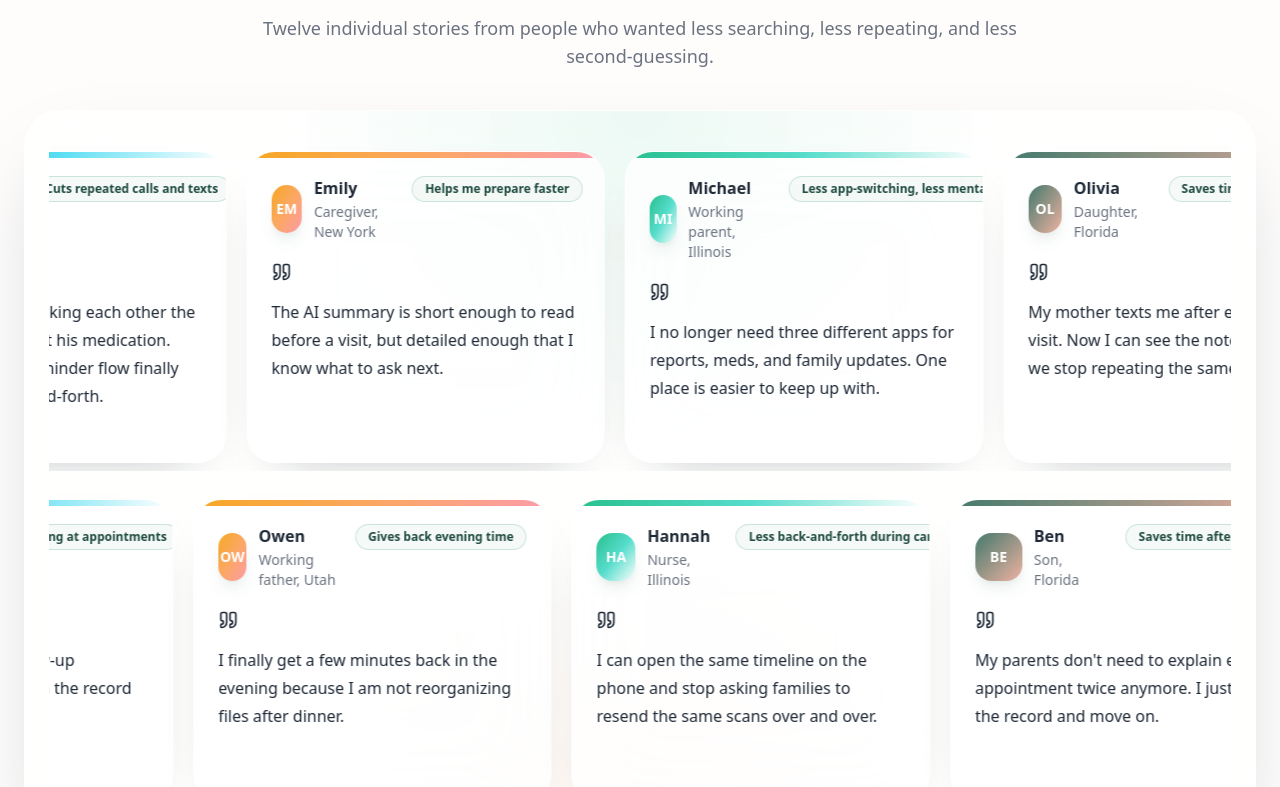
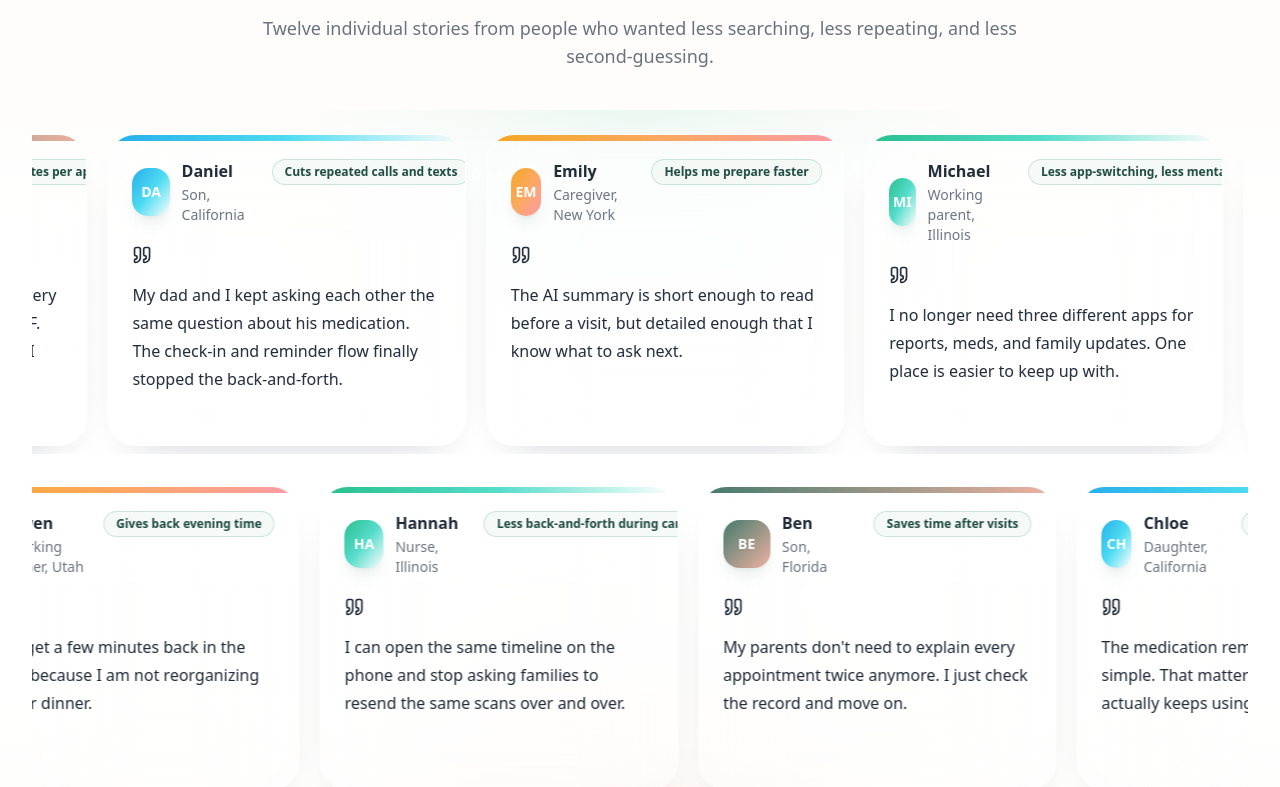
Before and after one commit to DevEloLin/kinmate-site, a Next.js app: page /en in a window 1280 px wide. Shown: the part 1253-2040 px from the top of the page. Built offline with nearby package versions, Linux system fonts and the light colour scheme.

Commit message:
feat: slow down marquee testimonials

```diff
--- a/app/[locale]/page.tsx
+++ b/app/[locale]/page.tsx
@@ -108,7 +108,8 @@ export default async function Home({
       </section>
 
       {/* ───────────────── 真实用户声音 ───────────────── */}
-      <Section className="border-t border-ink-100 bg-white/80">
+      <section className="border-t border-ink-100 bg-white/80 py-16 sm:py-20 lg:py-24">
+        <div className="mx-auto max-w-7xl px-6">
           <Reveal>
             <SectionHeading
               eyebrow={t('testimonials.eyebrow')}
@@ -117,10 +118,11 @@ export default async function Home({
               center
             />
           </Reveal>
+        </div>
         <Reveal className="mt-10">
           <TestimonialsMarquee items={testimonials} />
         </Reveal>
-      </Section>
+      </section>
 
       {/* ───────────────── 痛点 → 方案 ───────────────── */}
       <Section className="border-t border-ink-100 bg-cream/30">
--- a/components/testimonials-marquee.tsx
+++ b/components/testimonials-marquee.tsx
@@ -1,5 +1,6 @@
 'use client'
 
+import { useMemo, useState } from 'react'
 import { Quote } from 'lucide-react'
 import clsx from 'clsx'
 
@@ -27,7 +28,7 @@ function TestimonialCard({
   compact?: boolean
 }) {
   return (
-    <article className="group relative w-[clamp(18rem,28vw,24rem)] shrink-0 overflow-hidden rounded-[28px] border border-white/70 bg-white/80 p-5 shadow-[0_22px_50px_-34px_rgba(15,23,42,0.35)] backdrop-blur-2xl transition-all duration-300 hover:-translate-y-1 hover:shadow-[0_30px_60px_-34px_rgba(15,23,42,0.4)] sm:p-6">
+    <article className="group relative w-[clamp(18rem,28vw,24rem)] shrink-0 overflow-hidden rounded-[28px] border border-white/70 bg-white/82 p-5 shadow-[0_18px_40px_-28px_rgba(15,23,42,0.30)] backdrop-blur-2xl transition-all duration-300 hover:-translate-y-1 hover:shadow-[0_26px_50px_-28px_rgba(15,23,42,0.35)] sm:p-6">
       <div className={`absolute inset-x-0 top-0 h-1.5 bg-gradient-to-r ${accent}`} aria-hidden />
       <div className="absolute -right-10 -top-10 h-28 w-28 rounded-full bg-brand-50/70 blur-3xl opacity-0 transition-opacity duration-300 group-hover:opacity-100" aria-hidden />
 
@@ -68,8 +69,9 @@ export function TestimonialsMarquee({ items }: { items: TestimonialItem[] }) {
   if (!items.length) return null
 
   const half = Math.ceil(items.length / 2)
-  const topLane = items.slice(0, half)
-  const bottomLane = items.slice(half)
+  const topLane = useMemo(() => items.slice(0, half), [items, half])
+  const bottomLane = useMemo(() => items.slice(half), [items, half])
+  const [hoveredLane, setHoveredLane] = useState<number | null>(null)
   const accentStyles = [
     'from-brand-500/90 via-brand-400/80 to-accent-400/70',
     'from-sky-500/90 via-cyan-400/80 to-brand-400/70',
@@ -77,15 +79,20 @@ export function TestimonialsMarquee({ items }: { items: TestimonialItem[] }) {
     'from-emerald-500/90 via-teal-400/80 to-brand-400/70',
   ]
 
-  const renderLane = (lane: TestimonialItem[], reverse = false) => (
-    <div className="overflow-hidden">
+  const renderLane = (lane: TestimonialItem[], laneId: number, reverse = false) => (
+    <div
+      className="overflow-hidden"
+      onMouseEnter={() => setHoveredLane(laneId)}
+      onMouseLeave={() => setHoveredLane(null)}
+    >
       <div
         className={clsx(
           'flex w-max gap-5 py-2 will-change-transform motion-reduce:animate-none',
           reverse
-            ? 'animate-[testimonials-marquee-reverse_52s_linear_infinite]'
-            : 'animate-[testimonials-marquee_52s_linear_infinite]'
+            ? 'animate-[testimonials-marquee-reverse_96s_linear_infinite]'
+            : 'animate-[testimonials-marquee_96s_linear_infinite]'
         )}
+        style={{ animationPlayState: hoveredLane === laneId ? 'paused' : 'running' }}
       >
         {[...lane, ...lane].map((item, index) => (
           <TestimonialCard
@@ -100,14 +107,14 @@ export function TestimonialsMarquee({ items }: { items: TestimonialItem[] }) {
   )
 
   return (
-    <div className="relative mx-auto max-w-[1600px] overflow-hidden rounded-[36px] border border-white/70 bg-white/70 px-4 py-6 shadow-[0_30px_80px_-40px_rgba(15,23,42,0.34)] backdrop-blur-2xl sm:px-6 sm:py-8">
+    <div className="relative left-1/2 w-screen -translate-x-1/2 overflow-hidden py-2 sm:py-4">
       <div
-        className="pointer-events-none absolute inset-0 bg-[radial-gradient(circle_at_top,rgba(16,185,129,0.08),transparent_38%),radial-gradient(circle_at_bottom,rgba(249,115,22,0.06),transparent_30%)]"
+        className="pointer-events-none absolute inset-0 bg-[linear-gradient(180deg,rgba(255,255,255,0.0)_0%,rgba(255,255,255,0.82)_10%,rgba(255,255,255,0.92)_50%,rgba(255,255,255,0.82)_90%,rgba(255,255,255,0.0)_100%),radial-gradient(circle_at_top,rgba(16,185,129,0.08),transparent_36%),radial-gradient(circle_at_bottom,rgba(249,115,22,0.06),transparent_26%)]"
         aria-hidden
       />
-      <div className="relative space-y-5">
-        {renderLane(topLane, false)}
-        {renderLane(bottomLane.length ? bottomLane : topLane, true)}
+      <div className="relative space-y-6 px-4 sm:px-6 lg:px-8">
+        {renderLane(topLane, 0, false)}
+        {renderLane(bottomLane.length ? bottomLane : topLane, 1, true)}
       </div>
 
       <style jsx global>{`
```
Lines whose indentation alone changed are shown as unchanged.
